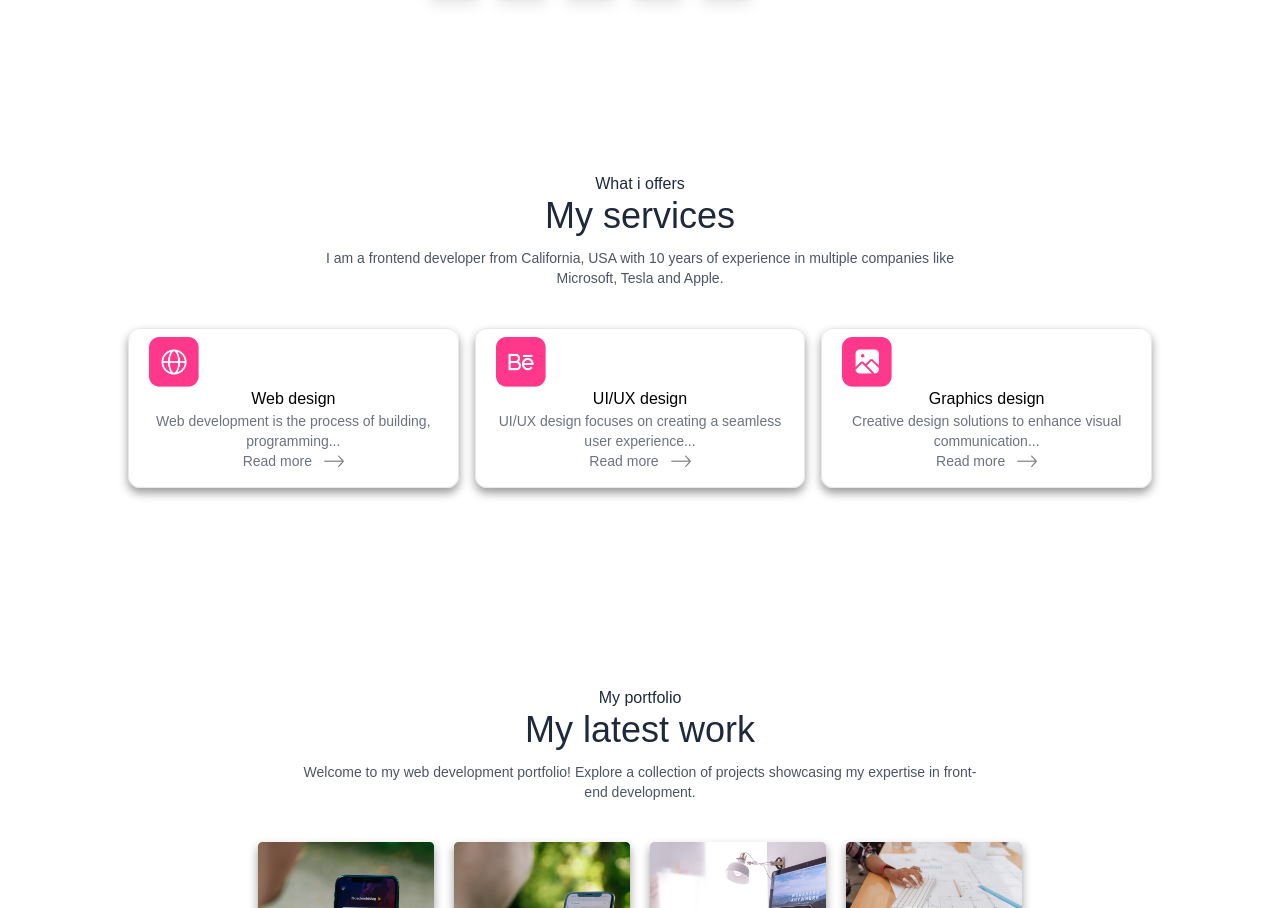
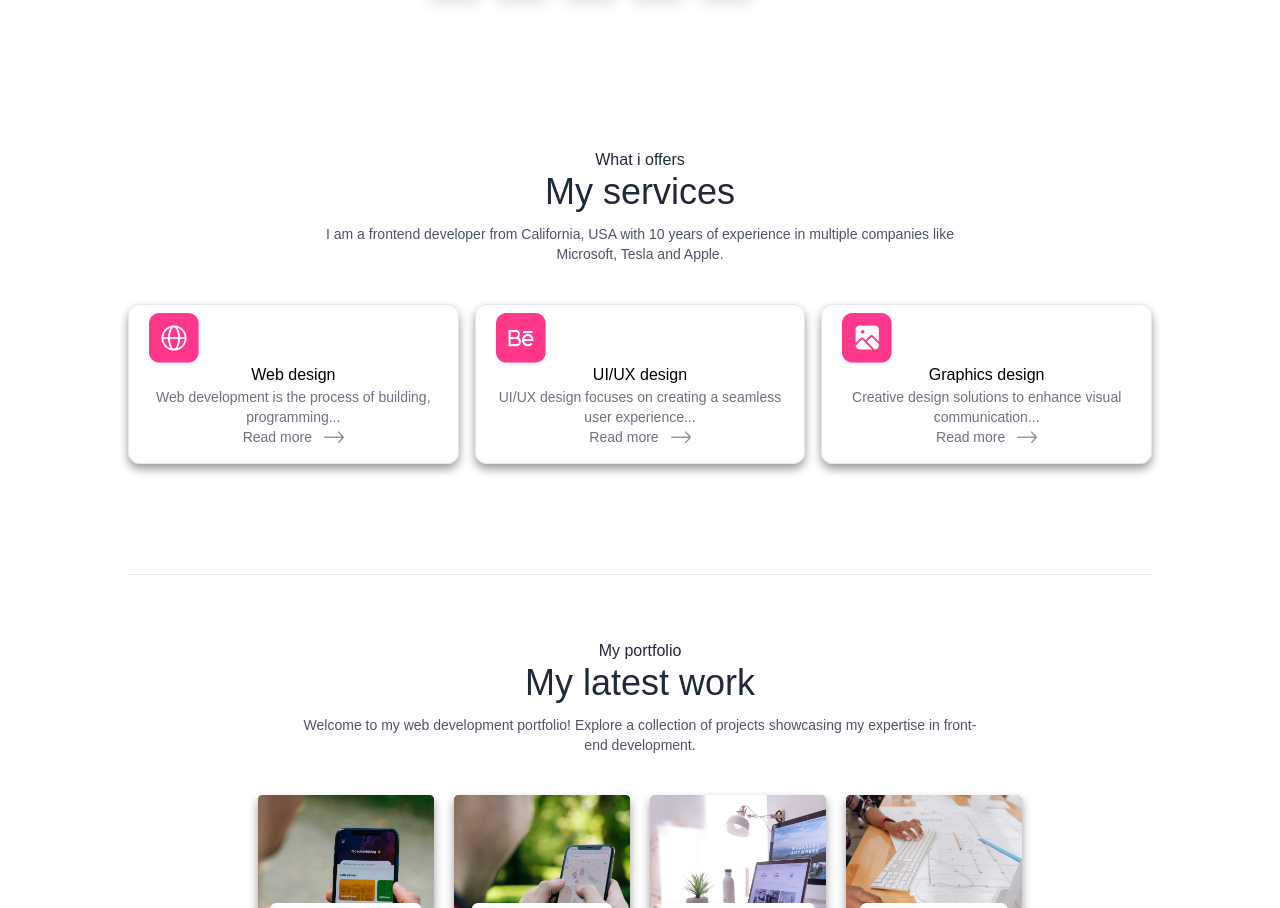
Before and after one commit to ATechproC/portfolio, a Next.js app: page / in a window 1280 px wide. Shown: the part 1016-1924 px from the top of the page. Built offline with nearby package versions, Linux system fonts and the light colour scheme.

Commit message:
problems fixed successfully

```diff
--- a/src/components/Services.tsx
+++ b/src/components/Services.tsx
@@ -10,11 +10,12 @@ export default function Services() {
     const { isDarkTheme } = useDarkTheme();
 
     return (
+        <>
         <motion.div
             initial={{ opacity: 0 }}
             whileInView={{ opacity: 1 }}
             transition={{ duration: 1 }}
-            id="services" className="w-4/5 my-[70px] lg:py-16 m-auto text-center scroll-mt-20">
+            id="services" className="w-4/5 my-[70px] lg:py-10 m-auto text-center scroll-mt-20">
             <motion.p
                 initial={{ opacity: 0, y: -20 }}
                 whileInView={{ opacity: 1, y: 0 }}
@@ -50,5 +51,7 @@ export default function Services() {
                 })}
             </motion.ul>
         </motion.div>
+        <hr className="w-4/5 m-auto" />
+        </>
     )
 }
```
